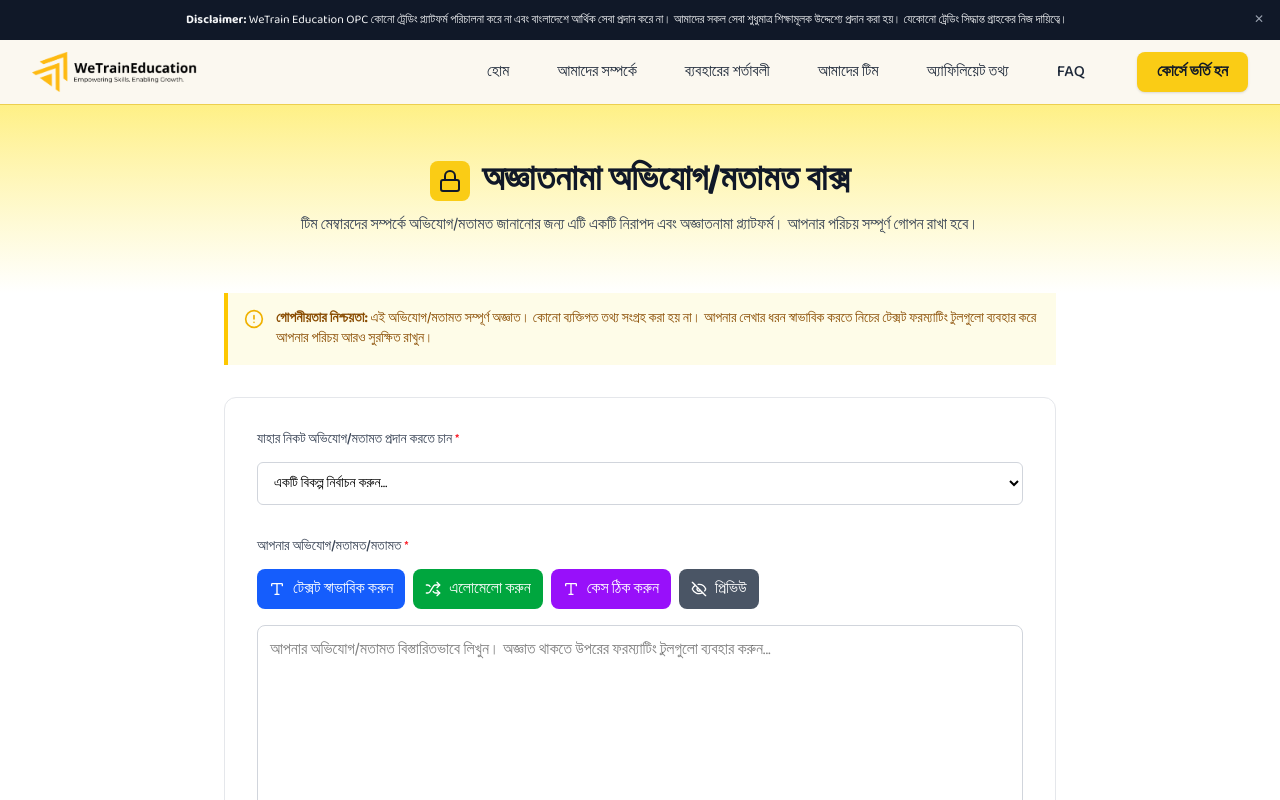
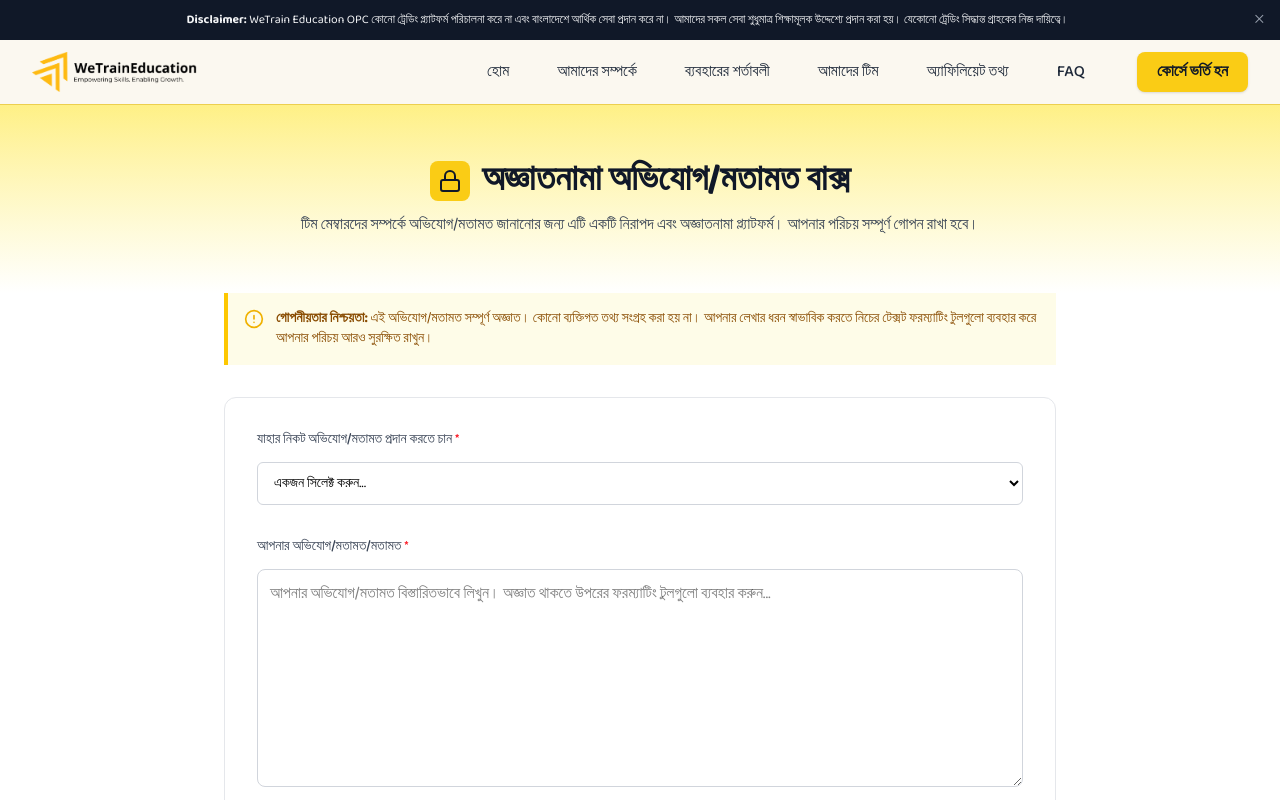
Before and after one commit to ahsandevhub/wetraineducation, a Next.js app: page /complaint in a window 1280 px wide. Shown: the top 800 px of the page. Built offline with nearby package versions, Linux system fonts and the light colour scheme.

Commit message:
feat: implement caching for complaints data and update layout components

```diff
--- a/app/admin/complaints/page.tsx
+++ b/app/admin/complaints/page.tsx
@@ -48,6 +48,7 @@ export default function AdminComplaintsPage() {
   const router = useRouter();
 
   const [complaints, setComplaints] = useState<Complaint[]>([]);
+  const [cachedComplaints, setCachedComplaints] = useState<Complaint[]>([]);
   const [pagination, setPagination] = useState<Pagination | null>(null);
   const [loading, setLoading] = useState(true);
   const [selectedComplaint, setSelectedComplaint] = useState<Complaint | null>(
@@ -73,6 +74,11 @@ export default function AdminComplaintsPage() {
     async (page = 1) => {
       try {
         setLoading(true);
+        // Check if cached data exists
+        if (cachedComplaints.length > 0) {
+          setComplaints(cachedComplaints);
+          return;
+        }
         const params = new URLSearchParams({
           page: page.toString(),
           limit: "10",
@@ -96,6 +102,7 @@ export default function AdminComplaintsPage() {
         if (response.ok) {
           const data = await response.json();
           setComplaints(data.complaints);
+          setCachedComplaints(data.complaints); // Cache the complaints
           setPagination(data.pagination);
         }
       } catch (error) {
@@ -104,7 +111,7 @@ export default function AdminComplaintsPage() {
         setLoading(false);
       }
     },
-    [filters]
+    [filters, cachedComplaints]
   );
 
   useEffect(() => {
@@ -325,7 +332,7 @@ export default function AdminComplaintsPage() {
                 onChange={(e) =>
                   setFilters({ ...filters, againstPersonId: e.target.value })
                 }
-                className="block w-full border border-gray-300 rounded-lg focus:ring-yellow-500 focus:border-yellow-500 px-3 py-2"
+                className="block w-full border border-gray-300 rounded-lg focus:ring-yellow-500 focus:border-yellow-500 px-3 py-1"
               >
                 <option value="">সব টিম মেম্বার</option>
                 <optgroup label="Director">
@@ -409,7 +416,7 @@ export default function AdminComplaintsPage() {
                 onChange={(e) =>
                   setFilters({ ...filters, isRead: e.target.value })
                 }
-                className="block w-full border border-gray-300 rounded-lg focus:ring-yellow-500 focus:border-yellow-500 px-3 py-2"
+                className="block w-full border border-gray-300 rounded-lg focus:ring-yellow-500 focus:border-yellow-500 px-3 py-1"
               >
                 <option value="">সব</option>
                 <option value="false">অপঠিত</option>
--- a/app/admin/layout.tsx
+++ /dev/null
@@ -1,16 +0,0 @@
-export const metadata = {
-  title: 'Next.js',
-  description: 'Generated by Next.js',
-}
-
-export default function RootLayout({
-  children,
-}: {
-  children: React.ReactNode
-}) {
-  return (
-    <html lang="en">
-      <body>{children}</body>
-    </html>
-  )
-}
--- a/app/complaint/layout.tsx
+++ /dev/null
@@ -1,16 +0,0 @@
-export const metadata = {
-  title: 'Next.js',
-  description: 'Generated by Next.js',
-}
-
-export default function RootLayout({
-  children,
-}: {
-  children: React.ReactNode
-}) {
-  return (
-    <html lang="en">
-      <body>{children}</body>
-    </html>
-  )
-}
--- a/app/complaint/page.tsx
+++ b/app/complaint/page.tsx
@@ -150,10 +150,10 @@ export default function ComplaintPage() {
                 id="againstPerson"
                 value={selectedPerson}
                 onChange={(e) => setSelectedPerson(e.target.value)}
-                className="mt-1 block w-full pl-3 pr-10 py-2 text-base border border-gray-300 focus:outline-none focus:ring-[var(--primary-yellow)] focus:border-[var(--primary-yellow)] sm:text-sm rounded-md"
+                className="mt-1 block w-full pl-3 pr-10 sm:py-2 py-1 text-base border border-gray-300 focus:outline-none focus:ring-[var(--primary-yellow)] focus:border-[var(--primary-yellow)] sm:text-sm rounded-md"
                 required
               >
-                <option value="">একটি বিকল্প নির্বাচন করুন...</option>
+                <option value="">একজন সিলেক্ট করুন...</option>
                 <option value="none">
                   সাধারণ অভিযোগ/মতামত (কোনো নির্দিষ্ট ব্যক্তির বিরুদ্ধে নয়)
                 </option>
@@ -263,7 +263,7 @@ export default function ComplaintPage() {
             )}
 
             {/* Submit Button */}
-            <div className="flex items-center justify-end">
+            <div className="flex items-center sm:justify-end justify-center">
               <button
                 type="submit"
                 disabled={isSubmitting || !selectedPerson || !complaint.trim()}
--- a/app/components/TextFormatter.tsx
+++ b/app/components/TextFormatter.tsx
@@ -120,7 +120,7 @@ export default function TextFormatter({
 
   return (
     <div className="w-full">
-      <div className="mb-4 flex flex-wrap gap-2">
+      <div className="mb-4 hidden flex-wrap gap-2">
         <button
           type="button"
           onClick={handleAnonymize}
```
